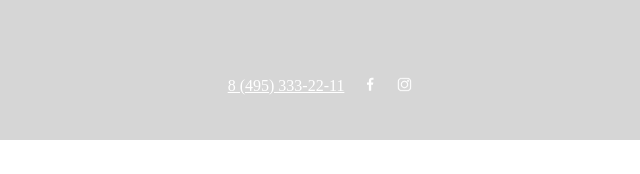
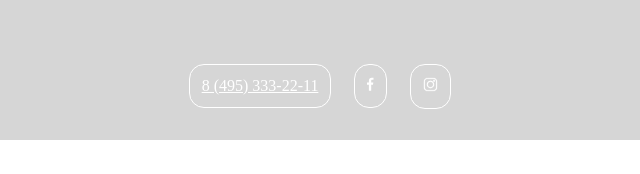
Before and after one commit to AlbinaRedkina/free_creative, a plain HTML site: page index.html in a window 1280 px wide. Shown: the top 174 px of the page, 415-1055 px from the left. Drawn offline with Linux system fonts and the light colour scheme.

Commit message:
modified css icons

```diff
--- a/css/css.css
+++ b/css/css.css
@@ -24,9 +24,11 @@ header ul li a {
     color: white;
     display: inline-block;
     border-radius: 15px;
-    border: 1px;
     solid-color: white;
     margin-right: 23px;
+    border: 1px solid;
+    padding: 12px;
+
 }
 header ul {
     display: flex;
@@ -44,7 +46,6 @@ header ul {
     color: black;
     line-height: 55px;
     padding-top: 269px;
-    margin-bottom: 30px;
 }
 .slogan {
     color: black;
```
